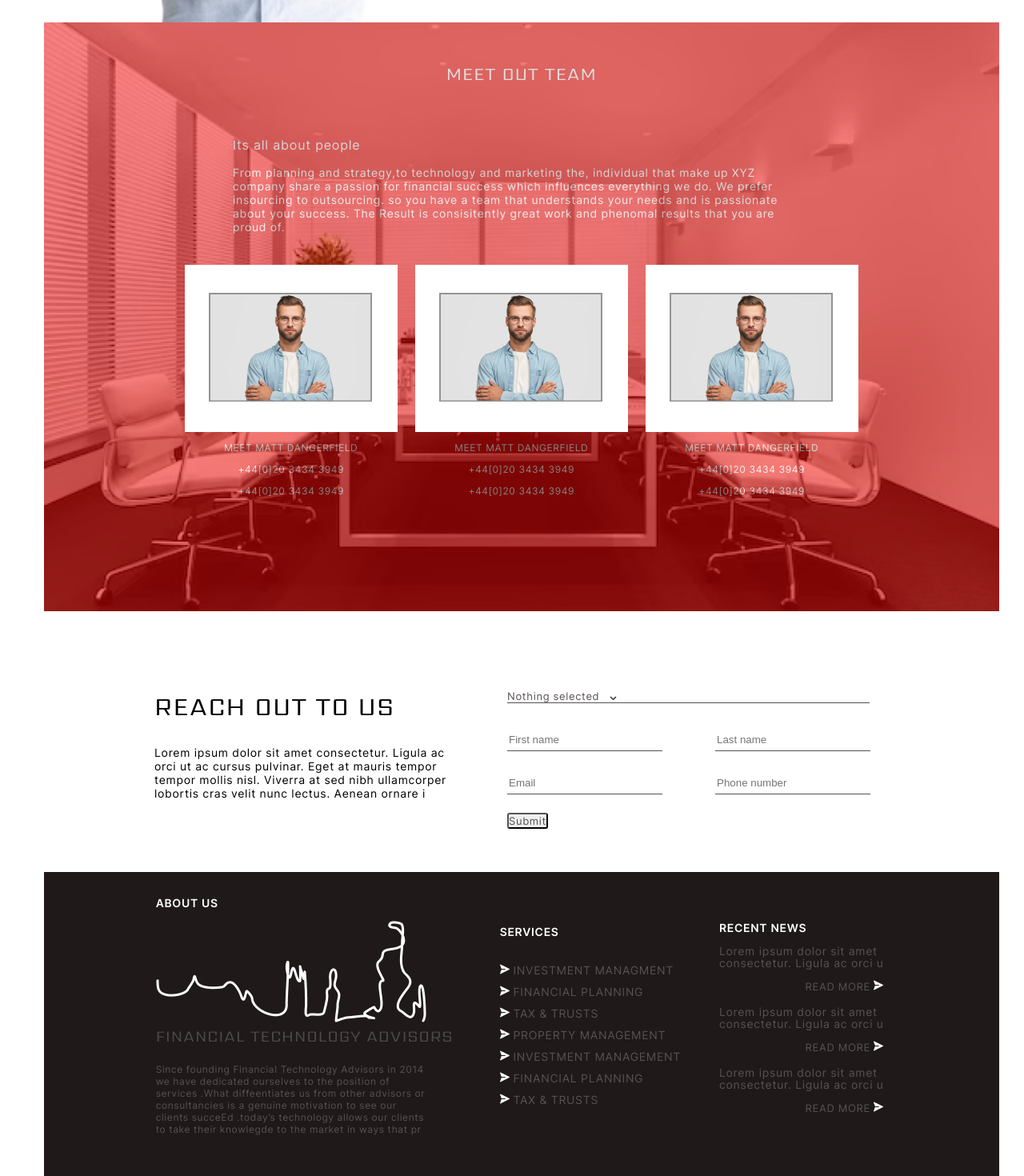
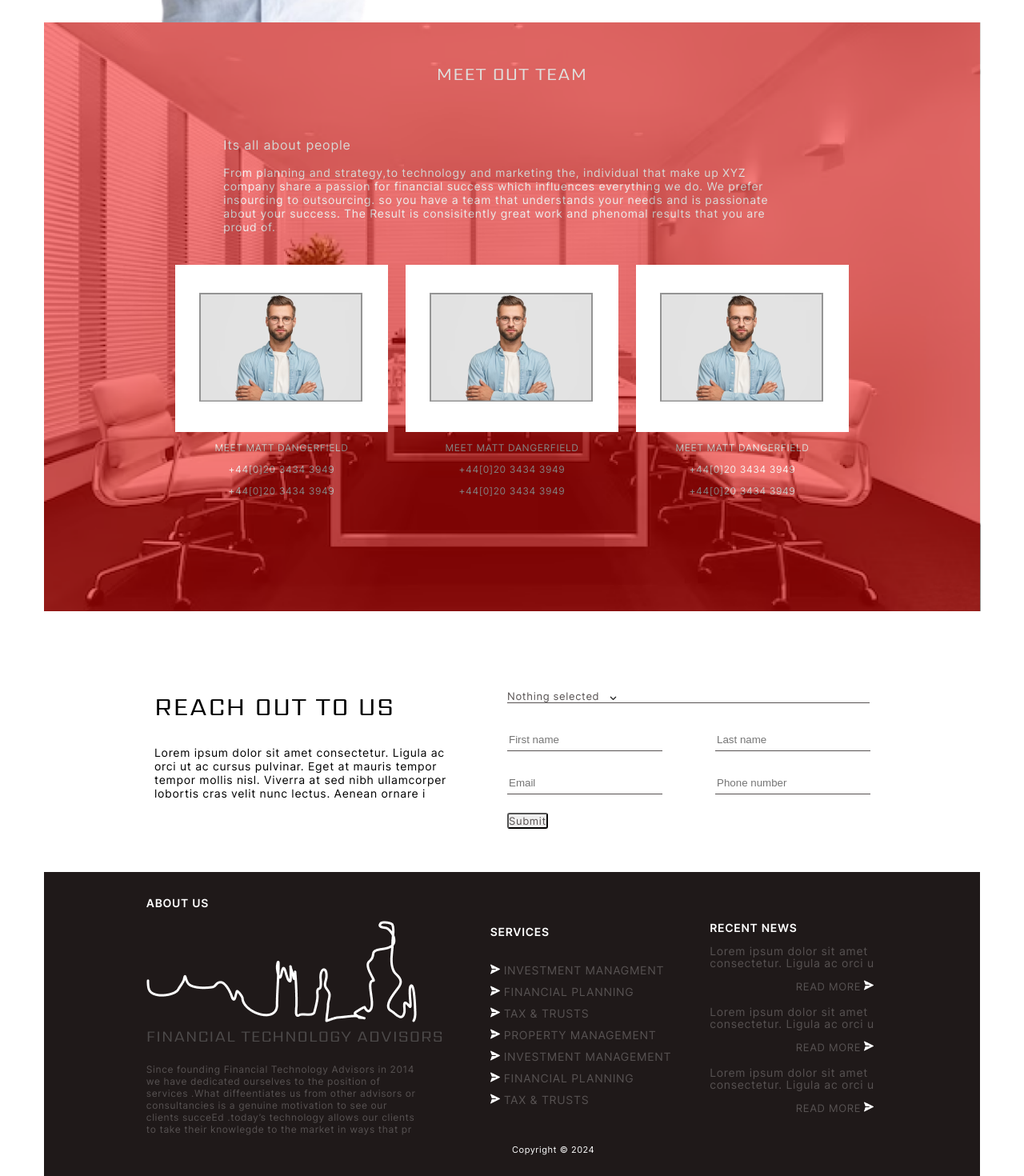
Before and after one commit to Gideonthegre8t/portfolio-website-1, a React (Create React App) app: page / in a window 1280 px wide. Shown: the part 2431-3901 px from the top of the page at 80% size. Built offline with nearby package versions, Linux system fonts and the light colour scheme.

Commit message:
Website1 Complete

```diff
--- a/src/components/AboutUs.js
+++ b/src/components/AboutUs.js
@@ -2,6 +2,7 @@ import React from "react";
 import graphImage2 from "../assets/images/white-graph-image.png";
 import graphImage2phone from "../assets/images/white-graph-image-phone.png";
 import rightArrow from "../assets/images/right-arrow.png";
+import Copyright from "./Copyright";
 
 function AboutUs() {
   return (
@@ -88,6 +89,10 @@ function AboutUs() {
           </div>
         </div>
       </div>
+      <div>
+        {" "}
+        <Copyright />{" "}
+      </div>
     </div>
   );
 }
--- a/src/components/App.js
+++ b/src/components/App.js
@@ -7,6 +7,7 @@ import Choose from "./Choose";
 import Team from "./Team";
 import Reach from "./Reach";
 import AboutUs from "./AboutUs";
+
 
 function App() {
   return (
--- /dev/null
+++ b/src/components/Copyright.js
@@ -0,0 +1,10 @@
+import React from "react";
+
+function Copyright() {
+    const currentYear = new Date().getFullYear();
+
+    return ( <p className="stamp">Copyright © {currentYear}</p>
+    );
+}
+
+export default Copyright;
--- a/src/index.css
+++ b/src/index.css
@@ -147,9 +147,6 @@ nav a:hover {
   display: none;
 }
 
-#hidden {
-  display: flex;
-}
 .icon {
   color: #fff;
 }
@@ -351,10 +348,9 @@ nav a:hover {
 .advice-container {
   display: flex;
   margin: auto 0;
-  width: 74.6rem;
+  width: 100%;
   height: 8rem;
   margin-top: 5rem;
-  padding: 1.625rem, 7.5rem, 1.625rem, 4.75rem;
   justify-content: center;
   gap: 1.5rem;
   background: #3c3c3c;
@@ -442,7 +438,7 @@ nav a:hover {
 }
 
 .team-container {
-  width: 74.6rem;
+  width: 100%;
   height: 46rem;
   margin: 0 auto;
   background: #f80606;
@@ -535,7 +531,7 @@ nav a:hover {
 
 .team-wallpaper {
   position: absolute;
-  width: 74.6rem;
+  width: 73.2rem;
   height: 46rem;
   margin: 0 auto;
   object-fit: cover;
@@ -637,7 +633,7 @@ input {
 }
 
 .about-us-container {
-  width: 74.6rem;
+  width: 100%;
   height: 23.75rem;
   background-color: #1f1919;
   margin-top: 6em;
@@ -732,6 +728,18 @@ input {
   font-size: 0.875rem;
   font-weight: 400;
   line-height: 1.0625;
+  letter-spacing: 0.05em;
+  text-align: left;
+}
+
+.stamp {
+  margin-top: -1rem;
+  margin-left: 50%;
+  color: #fff;
+  font-family: "inter";
+  font-size: 11px;
+  font-weight: 400;
+  line-height: 15px;
   letter-spacing: 0.05em;
   text-align: left;
 }
@@ -1336,7 +1344,7 @@ input {
   }
 
   .about-us-text-2 {
-    font-family: "inte";
+    font-family: "inter";
     font-size: 12px;
     font-weight: 400;
     line-height: 15px;
@@ -1352,6 +1360,13 @@ input {
 
   .recent-news {
     margin: 0 auto;
+  }
+
+  .stamp {
+    margin: 0;
+    text-align: center;
+    height: 2.5rem;
+    margin-top: 4rem;
   }
 }
 
```
